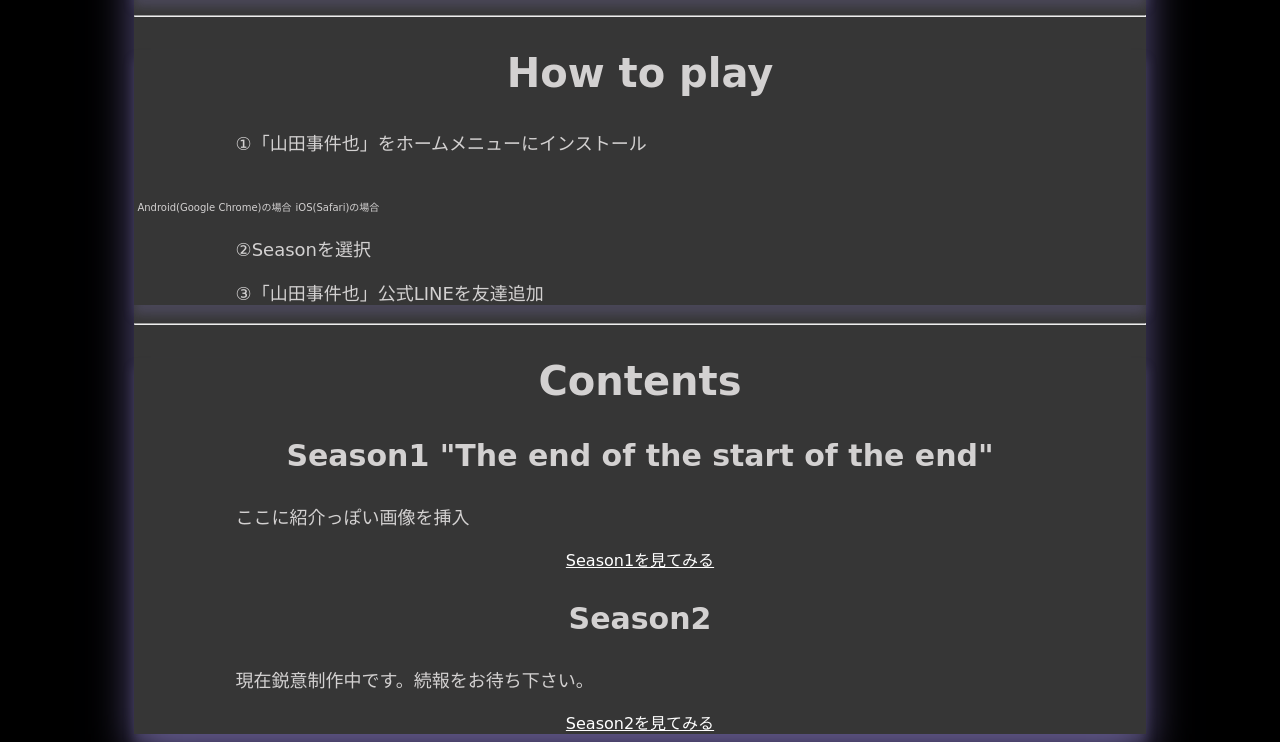
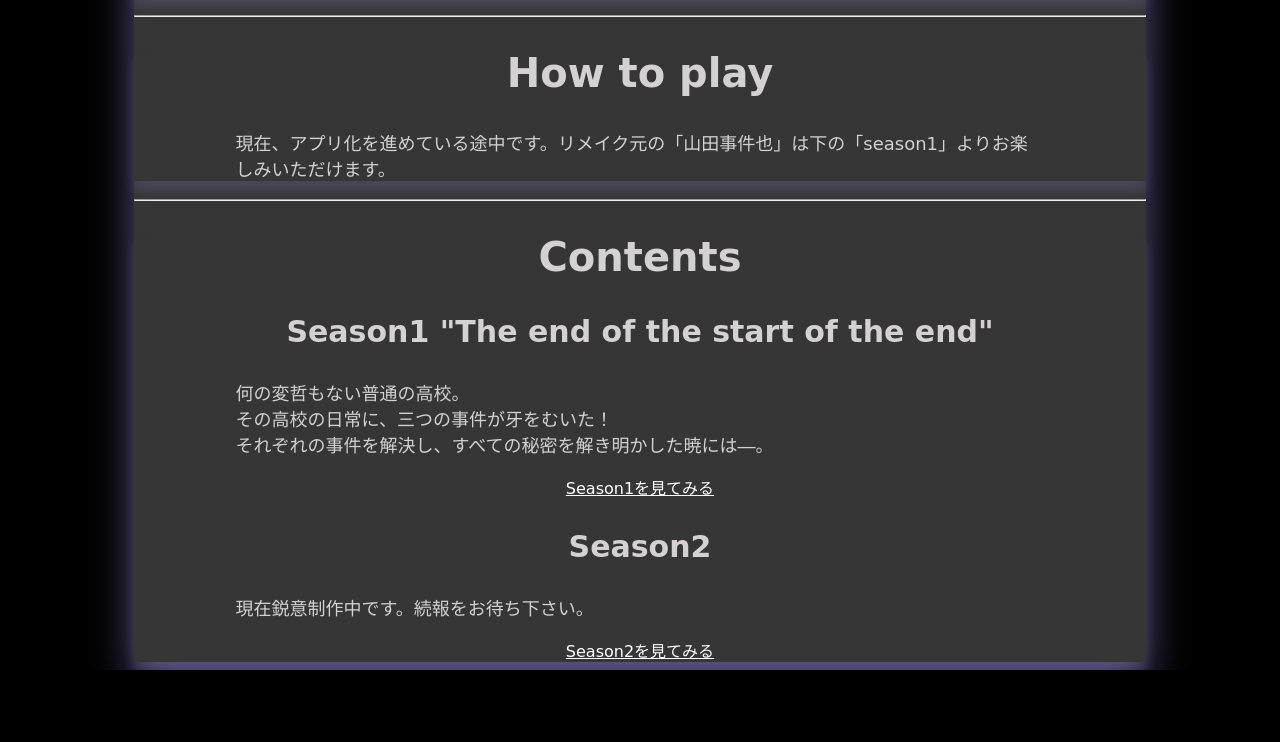
Before and after one commit to pLot-404/pLot-404.github.io, a plain HTML site: page index.html in a window 1280 px wide. Shown: the part 1115-1857 px from the top of the page. After the commit the page ends 1785 px from the top, so only its background shows below. Drawn offline with nearby package versions, Linux system fonts and the light colour scheme; a web font is replaced by a local one.

Commit message:
Message changed

```diff
--- a/index.html
+++ b/index.html
@@ -55,7 +55,7 @@
         <div class="block">
             <h2>How to play</h2>
 
-            <p>①「山田事件也」をホームメニューにインストール</p>
+            <!--<p>①「山田事件也」をホームメニューにインストール</p>
                 <table>
                     <tr>
                         <td><img></td>
@@ -67,14 +67,16 @@
                     </tr>
                 </table>
             <p>②Seasonを選択</p>
-            <p>③「山田事件也」公式LINEを友達追加</p>
+            <p>③「山田事件也」公式LINEを友達追加</p>-->
+            <p>現在、アプリ化を進めている途中です。リメイク元の「山田事件也」は下の「season1」よりお楽しみいただけます。</p>
         </div>
 
         <hr>
         <div class="block">
             <h2>Contents</h2>
             <h3>Season1  "The end of the start of the end"</h3>
-            <p>ここに紹介っぽい画像を挿入</p>
+            <!--<p>ここに紹介っぽい画像を挿入</p>-->
+            <p>何の変哲もない普通の高校。<br>その高校の日常に、三つの事件が牙をむいた！<br>それぞれの事件を解決し、すべての秘密を解き明かした暁には―。</p>
             <a href="season1">Season1を見てみる</a>
 
             <h3>Season2 </h3>
```
